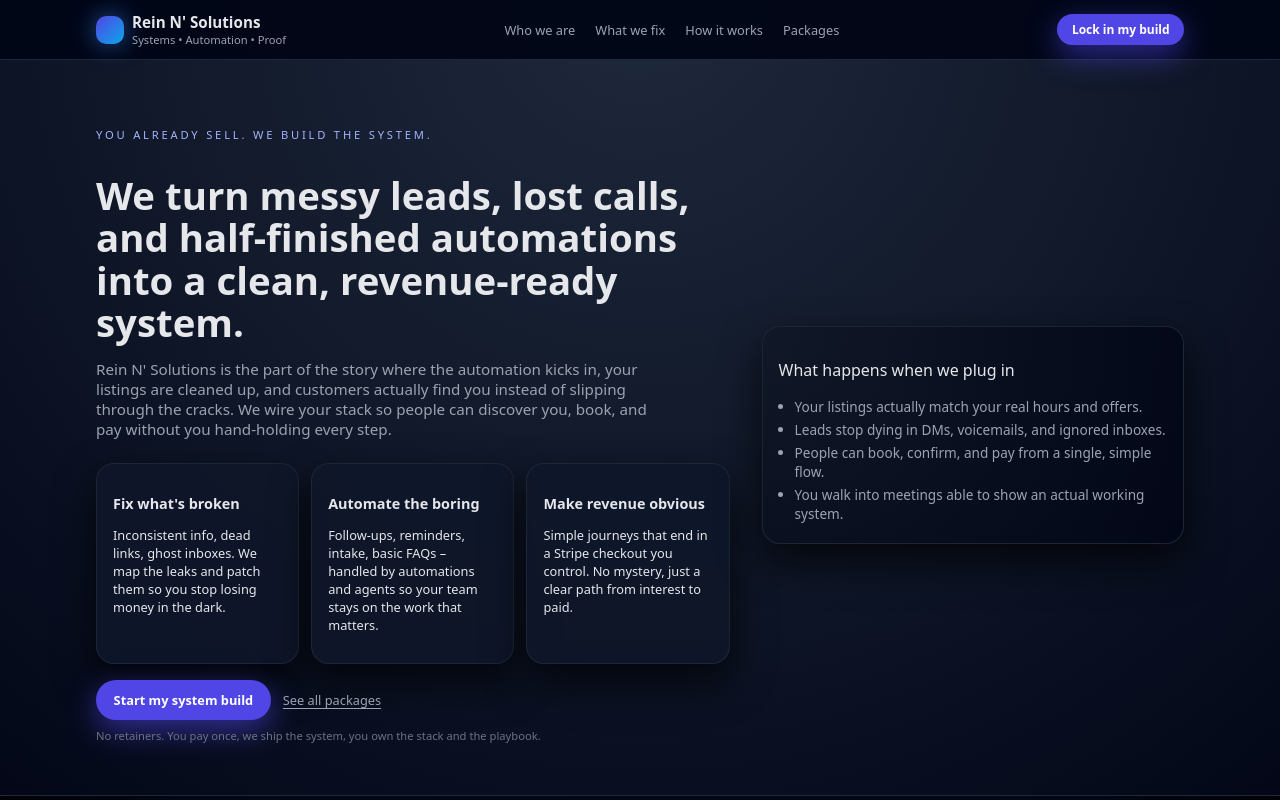
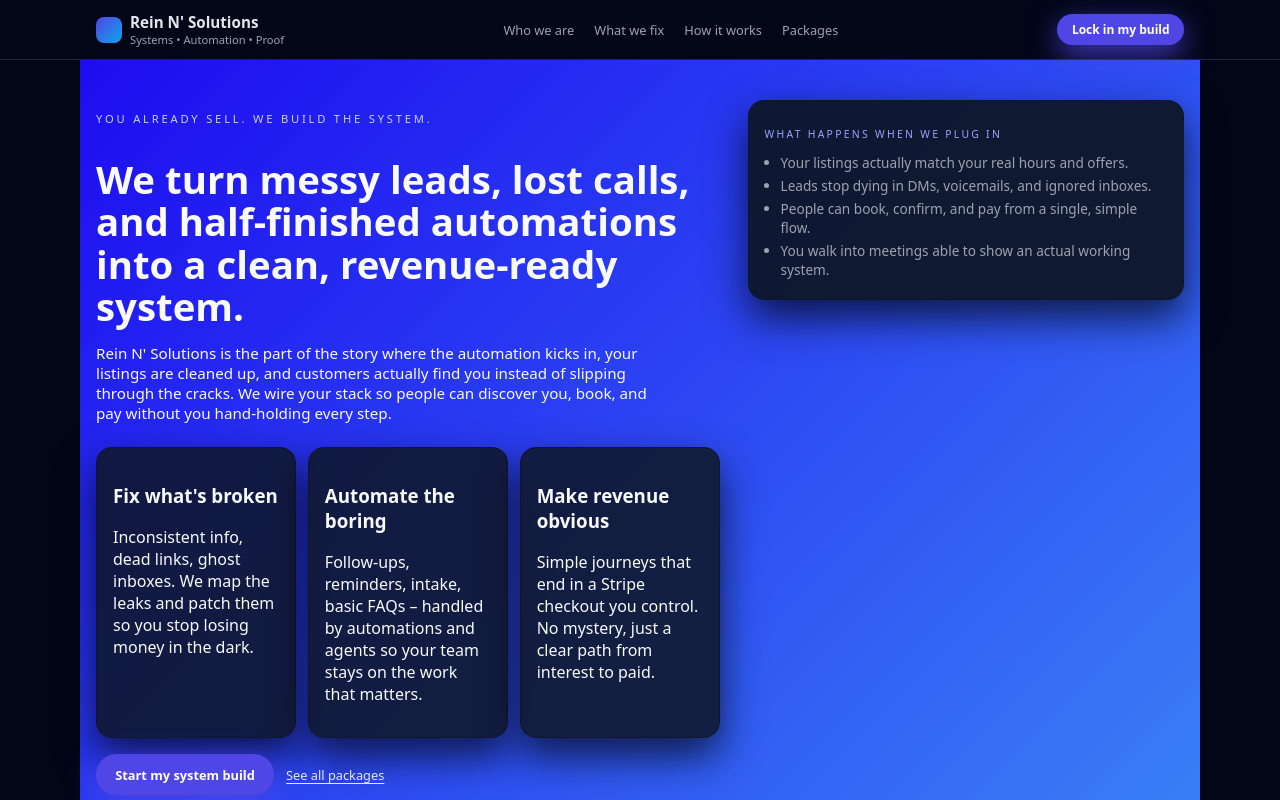
Before and after one commit to ElevatedLivesInc/That1ai, a plain HTML site: page index.html in a window 1280 px wide. Shown: the top 800 px of the page. Drawn offline with Linux system fonts and the light colour scheme.

Commit message:
Update styles.css

```diff
--- a/styles.css
+++ b/styles.css
@@ -6,20 +6,19 @@
 
 :root {
   --bg: #020617;
-  --bg-soft: #02071f;
-  --card: #02071f;
+  --bg-hero: #1d0cf0;
+  --card: rgba(15, 23, 42, 0.96);
   --border: #1f2937;
   --text: #e5e7eb;
   --text-muted: #9ca3af;
   --accent: #4f46e5;
-  --accent-soft: rgba(79, 70, 229, 0.1);
   --accent-strong: #6366f1;
 }
 
 body {
   margin: 0;
   font-family: system-ui, -apple-system, BlinkMacSystemFont, "Segoe UI", sans-serif;
-  background: radial-gradient(circle at top, #1e293b 0, #020617 50%, #000 100%);
+  background: var(--bg);
   color: var(--text);
 }
 
@@ -36,8 +35,7 @@
 
 .nav {
   border-bottom: 1px solid var(--border);
-  background: rgba(2, 6, 23, 0.95);
-  backdrop-filter: blur(16px);
+  background: #020617;
   position: sticky;
   top: 0;
   z-index: 20;
@@ -60,11 +58,10 @@
 }
 
 .nav-logo-mark {
-  width: 28px;
-  height: 28px;
-  border-radius: 10px;
+  width: 26px;
+  height: 26px;
+  border-radius: 8px;
   background: linear-gradient(135deg, #4f46e5, #0ea5e9);
-  box-shadow: 0 0 25px rgba(59, 130, 246, 0.6);
 }
 
 .nav-logo-title {
@@ -106,15 +103,18 @@
 .hero {
   max-width: 1120px;
   margin: 0 auto;
-  padding: 3.5rem 1rem 2.5rem;
+  padding: 2.5rem 1rem 2.25rem;
   display: grid;
-  gap: 2rem;
+  gap: 1.75rem;
+  background: linear-gradient(135deg, var(--bg-hero), #3b82f6);
+  border-radius: 0 0 24px 24px;
+  color: #f9fafb;
 }
 
 @media (min-width: 960px) {
   .hero {
-    grid-template-columns: minmax(0, 3fr) minmax(0, 2fr);
-    align-items: center;
+    grid-template-columns: minmax(0, 3fr) minmax(0, 2.1fr);
+    align-items: flex-start;
   }
 }
 
@@ -126,7 +126,6 @@
 
 .hero-body {
   font-size: 0.95rem;
-  color: var(--text-muted);
   max-width: 36rem;
 }
 
@@ -134,8 +133,16 @@
   text-transform: uppercase;
   letter-spacing: 0.25em;
   font-size: 0.7rem;
-  color: #a5b4fc;
+  color: #c7d2fe;
   margin-bottom: 0.5rem;
+}
+
+.eyebrow-small {
+  text-transform: uppercase;
+  letter-spacing: 0.22em;
+  font-size: 0.65rem;
+  color: #9ca3ff;
+  margin-bottom: 0.75rem;
 }
 
 .hero-grid {
@@ -145,13 +152,8 @@
   margin: 1.5rem 0 1rem;
 }
 
-.hero-grid .card h3 {
-  font-size: 0.9rem;
-  margin-bottom: 0.25rem;
-}
-
-.hero-grid .card p {
-  font-size: 0.8rem;
+.hero-grid .card {
+  background: rgba(15, 23, 42, 0.88);
 }
 
 .hero-ctas {
@@ -164,12 +166,16 @@
 
 .fine-print {
   font-size: 0.7rem;
-  color: #6b7280;
+  color: #e5e7eb;
   margin-top: 0.5rem;
 }
 
 .fine-print.center {
   text-align: center;
+}
+
+.hero-side {
+  background: rgba(15, 23, 42, 0.95);
 }
 
 /* BUTTONS */
@@ -178,19 +184,19 @@
   display: inline-flex;
   align-items: center;
   justify-content: center;
-  padding: 0.7rem 1.1rem;
+  padding: 0.7rem 1.2rem;
   border-radius: 999px;
   font-size: 0.8rem;
   font-weight: 600;
   border: none;
   cursor: pointer;
-  transition: background 0.15s ease, box-shadow 0.15s ease, transform 0.1s ease;
+  transition: background 0.15s ease, transform 0.1s ease, box-shadow 0.15s ease;
 }
 
 .btn-primary {
   background: var(--accent);
   color: #fff;
-  box-shadow: 0 10px 30px rgba(79, 70, 229, 0.6);
+  box-shadow: 0 10px 30px rgba(79, 70, 229, 0.8);
 }
 
 .btn-primary:hover {
@@ -214,36 +220,36 @@
 
 .link-muted {
   font-size: 0.8rem;
-  color: var(--text-muted);
+  color: #e5e7eb;
   text-decoration: underline;
   text-underline-offset: 3px;
-}
-
-.link-muted:hover {
-  color: #e5e7eb;
 }
 
 /* CARDS & SECTIONS */
 
 .card {
-  border-radius: 18px;
-  background: radial-gradient(circle at top left, #111827, #020617);
-  border: 1px solid rgba(31, 41, 55, 0.9);
+  border-radius: 16px;
+  background: var(--card);
+  border: 1px solid rgba(15, 23, 42, 0.9);
   padding: 1rem;
   box-shadow: 0 18px 40px rgba(0, 0, 0, 0.7);
 }
 
 .card-soft {
-  background: rgba(15, 23, 42, 0.9);
+  background: rgba(15, 23, 42, 0.85);
 }
 
 .section {
   border-top: 1px solid var(--border);
-  background: radial-gradient(circle at top, #020617, #020617 60%, #000 100%);
+  background: #020617;
 }
 
 .section-alt {
-  background: radial-gradient(circle at top, #020617, #020617 60%, #020617 100%);
+  background: #030712;
+}
+
+.section-pricing {
+  background: #020617;
 }
 
 .section-inner {
@@ -259,7 +265,7 @@
 
 .section-header h2 {
   font-size: 1.5rem;
-  margin-bottom: 0.4rem;
+  margin-bottom: 0.35rem;
 }
 
 .section-header p {
@@ -310,10 +316,6 @@
 
 /* PRICING */
 
-.section-pricing {
-  background: radial-gradient(circle at top, #02071f, #020617 50%, #000 100%);
-}
-
 .pricing-grid {
   display: grid;
   gap: 1.5rem;
@@ -333,19 +335,20 @@
 }
 
 .pricing-card-featured {
-  border-color: rgba(129, 140, 248, 0.9);
-  box-shadow: 0 25px 60px rgba(79, 70, 229, 0.7);
-  transform: translateY(-2px);
-}
-
-.pricing-card-featured .price {
-  color: #e5e7eb;
+  border-color: #818cf8;
+  box-shadow: 0 25px 60px rgba(79, 70, 229, 0.9);
 }
 
 .price {
   font-size: 1.25rem;
   font-weight: 700;
   margin: 0.2rem 0 0.6rem;
+}
+
+.pricing-body {
+  font-size: 0.85rem;
+  color: var(--text-muted);
+  margin-bottom: 0.75rem;
 }
 
 .badge {
@@ -356,15 +359,9 @@
   font-size: 0.65rem;
   text-transform: uppercase;
   letter-spacing: 0.18em;
-  background: var(--accent-soft);
-  color: #a5b4fc;
+  background: rgba(79, 70, 229, 0.15);
+  color: #c7d2fe;
   margin-bottom: 0.4rem;
-}
-
-.pricing-body {
-  font-size: 0.85rem;
-  color: var(--text-muted);
-  margin-bottom: 0.75rem;
 }
 
 /* LISTS */
@@ -397,7 +394,7 @@
   padding: 1.25rem 1rem;
   display: flex;
   flex-direction: column;
-  gap: 0.3rem;
+  gap: 0.35rem;
   font-size: 0.75rem;
   color: var(--text-muted);
 }
```
